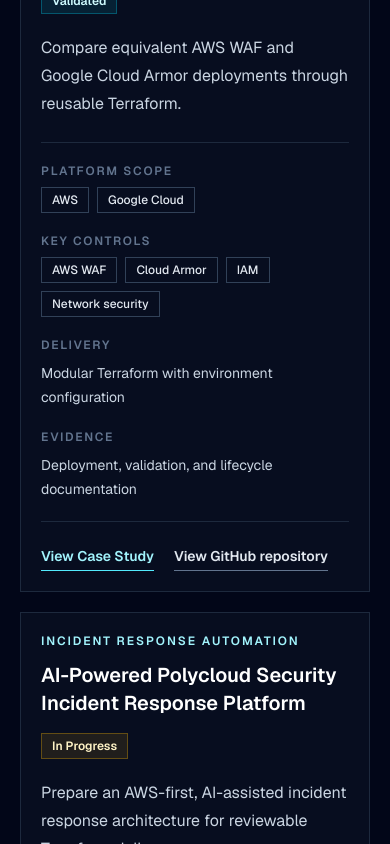
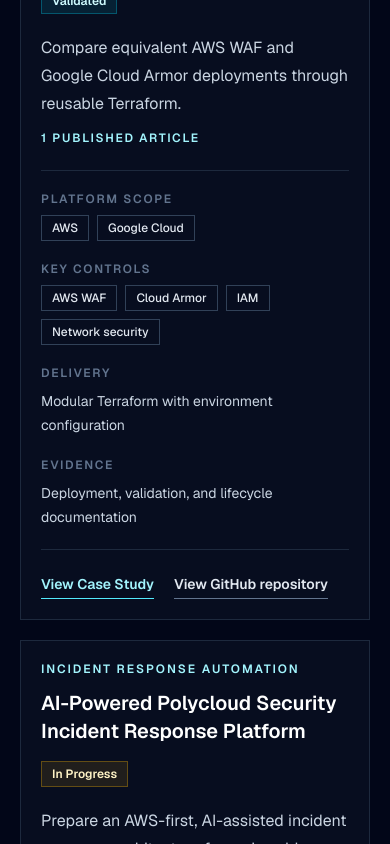
Before and after one commit to nagasesank/Nagasesank.github.io, a Next.js app: page / in a window 390 px wide. Shown: the part 5600-6444 px from the top of the page. Built offline with nearby package versions, Linux system fonts and the light colour scheme.

Commit message:
feat(portfolio): add engineering writing hub

```diff
--- a/app/projects/[slug]/page.tsx
+++ b/app/projects/[slug]/page.tsx
@@ -4,6 +4,7 @@
 import Footer from "@/components/Footer";
 import Navbar from "@/components/Navbar";
 import { portfolioProjects } from "@/components/project-data";
+import { publications } from "@/components/publication-data";
 
 type Props = { params: Promise<{ slug: string }> };
 
@@ -31,7 +32,7 @@
   const projectIndex = portfolioProjects.findIndex((item) => item.slug === slug);
   const previousProject = portfolioProjects[projectIndex - 1];
   const nextProject = portfolioProjects[projectIndex + 1];
-  const articles = project.articles ?? [];
+  const articles = publications.filter((publication) => publication.projectSlug === project.slug);
   const standaloneArticles = articles.filter((article) => !article.series);
   const seriesArticles = Array.from(
     articles.reduce((groups, article) => {
--- a/components/FeaturedProject.tsx
+++ b/components/FeaturedProject.tsx
@@ -1,5 +1,6 @@
 import Link from "next/link";
 import { portfolioProjects } from "@/components/project-data";
+import { publications } from "@/components/publication-data";
 
 const featuredProject = portfolioProjects.find(
   (project) => project.slug === "hipaa-hitrust-healthcare-security",
@@ -27,7 +28,7 @@
             </dl>
             <Link href={`/projects/${featuredProject.slug}/`} className="mt-6 inline-flex w-full justify-center bg-cyan-400 px-5 py-3 font-semibold text-slate-950 hover:bg-cyan-300">View Case Study</Link>
             <a href={featuredProject.repository} target="_blank" rel="noopener noreferrer" className="mt-3 inline-flex w-full justify-center border border-slate-600 px-5 py-3 font-semibold text-slate-100 hover:border-cyan-300">GitHub Repository</a>
-            {featuredProject.articles?.length ? <div className="mt-5 border-t border-slate-800 pt-4"><p className="text-xs font-semibold uppercase tracking-[.14em] text-cyan-200">Published engineering write-ups</p>{featuredProject.articles.map((article) => <a key={article.url} href={article.url} target="_blank" rel="noopener noreferrer" className="mt-2 block text-sm font-semibold text-slate-100 hover:text-cyan-200">{article.title} <span className="text-cyan-200">({article.platform})</span></a>)}</div> : null}
+            {publications.filter((article) => article.projectSlug === featuredProject.slug).length ? <div className="mt-5 border-t border-slate-800 pt-4"><p className="text-xs font-semibold uppercase tracking-[.14em] text-cyan-200">Published engineering write-ups</p>{publications.filter((article) => article.projectSlug === featuredProject.slug).map((article) => <a key={article.url} href={article.url} target="_blank" rel="noopener noreferrer" className="mt-2 block text-sm font-semibold text-slate-100 hover:text-cyan-200">{article.title} <span className="text-cyan-200">({article.platform})</span></a>)}</div> : null}
           </aside>
         </div>
       </div>
--- a/components/Navbar.tsx
+++ b/components/Navbar.tsx
@@ -6,6 +6,7 @@
 const navItems = [
   { name: "Projects", href: "/#engineering-projects" },
   { name: "Capabilities", href: "/#capabilities" },
+  { name: "Writing", href: "/writing/" },
   { name: "Certifications", href: "/certifications" },
   { name: "Contact", href: "/#contact" },
 ];
--- a/components/ProjectsGrid.tsx
+++ b/components/ProjectsGrid.tsx
@@ -1,4 +1,5 @@
 import { portfolioProjects } from "@/components/project-data";
+import { publications } from "@/components/publication-data";
 
 function statusClasses(status: string) {
   if (status === "Validated") {
@@ -37,7 +38,9 @@
         </div>
 
         <div className="grid gap-5 lg:grid-cols-2 lg:gap-6">
-          {portfolioProjects.map((project) => (
+          {portfolioProjects.map((project) => {
+            const articleCount = publications.filter((article) => article.projectSlug === project.slug).length;
+            return (
             <article
               key={project.title}
               className="min-w-0 border border-slate-800 bg-slate-900/40 p-5 sm:p-6"
@@ -60,7 +63,7 @@
 
               <p className="mt-5 leading-7 text-slate-300">{project.objective}</p>
 
-              {project.articles?.length ? <p className="mt-3 text-xs font-semibold uppercase tracking-[.14em] text-cyan-200">{project.articles.length} Published {project.articles.length === 1 ? "Article" : "Articles"}</p> : null}
+              {articleCount ? <p className="mt-3 text-xs font-semibold uppercase tracking-[.14em] text-cyan-200">{articleCount} Published {articleCount === 1 ? "Article" : "Articles"}</p> : null}
 
               <dl className="mt-6 grid gap-5 border-y border-slate-800 py-5 sm:grid-cols-2">
                 <div>
@@ -126,7 +129,8 @@
                 View GitHub repository
               </a>
             </article>
-          ))}
+            );
+          })}
         </div>
       </div>
     </section>
--- a/components/project-data.ts
+++ b/components/project-data.ts
@@ -15,13 +15,6 @@
   validation: string;
   limitations: string;
   lifecycle: string[];
-  articles?: {
-    platform: "Hashnode" | "Medium" | "DEV" | "LinkedIn";
-    title: string;
-    url: string;
-    series?: string;
-    part?: number;
-  }[];
 };
 
 export const portfolioProjects: PortfolioProject[] = [
--- /dev/null
+++ b/components/publication-data.ts
@@ -0,0 +1,31 @@
+export type Publication = {
+  platform: "Hashnode" | "Medium" | "DEV" | "LinkedIn";
+  title: string;
+  url: string;
+  projectSlug?: string;
+  series?: string;
+  part?: number;
+  publishedAt?: string;
+};
+
+export const publications: Publication[] = [
+  {
+    platform: "Medium",
+    title: "Designing a Zero-Trust AWS Governance Architecture Using AWS Organisations, SCPs, and CloudTrail",
+    url: "https://sesanknagamunukutla.medium.com/designing-a-zero-trust-aws-governance-architecture-using-aws-organisations-scps-and-cloudtrail-afbbd470ab34",
+    projectSlug: "aws-zero-trust-org-lab",
+  },
+  {
+    platform: "DEV",
+    title: "Built a Multi-Account Zero-Trust Governance Architecture in AWS using Terraform, AWS Organisations, SCPs, and CloudTrail.",
+    url: "https://dev.to/sesank_naga_m_01/built-a-multi-account-zero-trust-governance-architecture-in-aws-using-terraform-aws-organisations-57go",
+    projectSlug: "aws-zero-trust-org-lab",
+  },
+  {
+    platform: "DEV",
+    title: "Enterprise Multi-Cloud WAF Evaluation with Terraform",
+    url: "https://dev.to/sesank_naga_m_01/enterprise-multi-cloud-waf-evaluation-with-terraform-43hd",
+    projectSlug: "multicloud-waf-platform",
+    publishedAt: "2026-07-21",
+  },
+];
```
Also changed, not shown: app/writing/page.tsx (added, +9 -0 lines).
